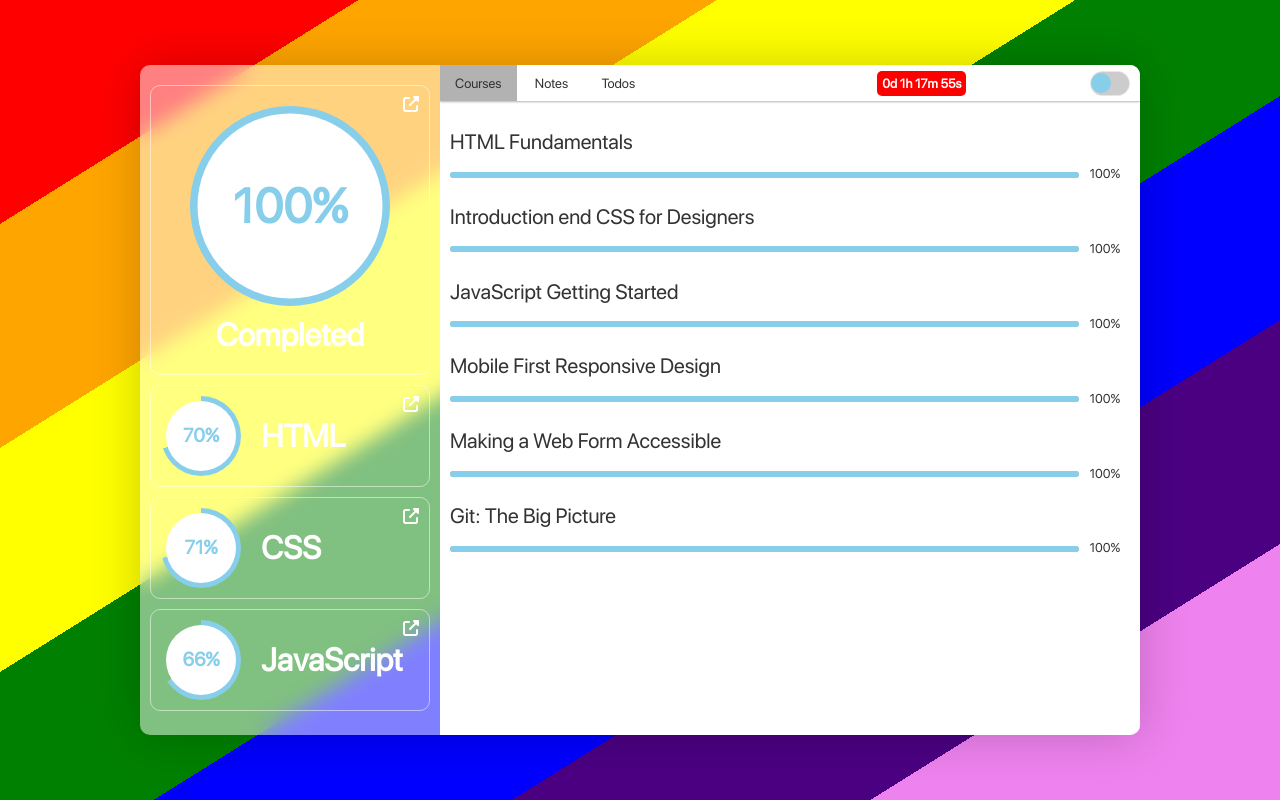
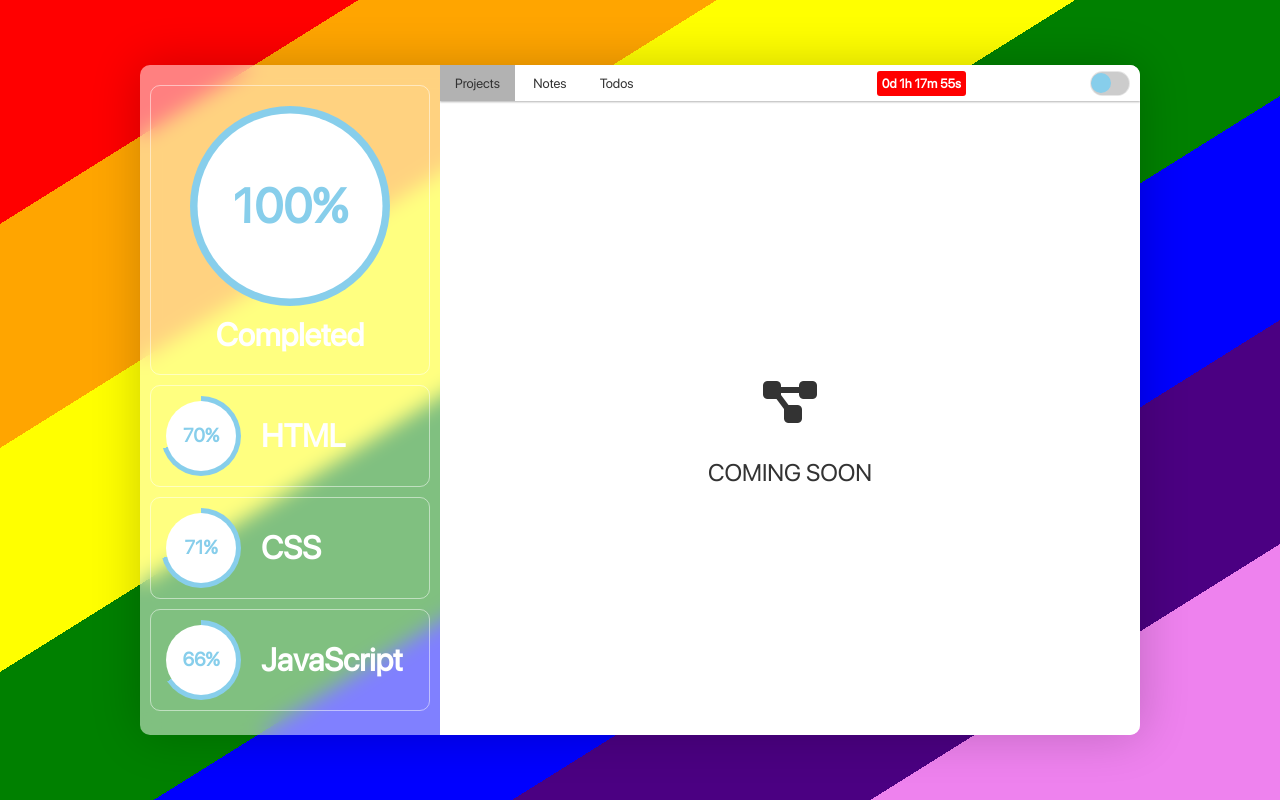
Before and after one commit to ekaranjaa/gads, a plain HTML site: page index.html in a window 1280 px wide. Drawn offline with Linux system fonts and the light colour scheme.

Commit message:
Replacing courses tab with projects and minor UI improvements

```diff
--- a/index.html
+++ b/index.html
@@ -18,16 +18,16 @@
         <div class="context">
             <nav class="navbar">
                 <div class="nav-controls">
-                    <button name="courses" class="nav-link" onclick="openTab(event, 'courses')">
-                        <i class="fas fa-book-reader"></i>
-                        <span>Courses</span>
+                    <button name="projects" class="nav-link" onclick="openTab(event, 'projects')">
+                        <i class="fas fa-project-diagram"></i>
+                        <span>Projects</span>
                     </button>
                     <button name="notes" class="nav-link" onclick="openTab(event, 'notes')">
-                        <i class="fas fa-book"></i>
+                        <i class="fas fa-sticky-note"></i>
                         <span>Notes</span>
                     </button>
                     <button name="todos" class="nav-link" onclick="openTab(event, 'todos')">
-                        <i class="fas fa-clipboard-list"></i>
+                        <i class="fas fa-tasks"></i>
                         <span>Todos</span>
                     </button>
                 </div>
@@ -44,8 +44,8 @@
                 </div>
             </nav>
             <div class="content">
-                <div id="courses" class="tab-content">
-                    <div class="courses empty">
+                <div id="projects" class="tab-content">
+                    <div class="projects empty">
                         <div class="emptyContent">
                             <div class="spinner"></div>
                         </div>
@@ -62,7 +62,7 @@
                     </form>
                     <div class="notes empty">
                         <div class="emptyContent">
-                            <i class="fas fa-book"></i>
+                            <i class="fas fa-sticky-note"></i>
                             <p>You have no notes yet</p>
                         </div>
                     </div>
@@ -77,7 +77,7 @@
                     </form>
                     <div class="todos empty">
                         <div class="emptyContent">
-                            <i class="fas fa-clipboard-list"></i>
+                            <i class="fas fa-tasks"></i>
                             <p>You have no todos yet</p>
                         </div>
                         <!-- <button class="btn clear-todos">Clear todos</button> -->
--- a/js/api.js
+++ b/js/api.js
@@ -19,48 +19,17 @@ const skills = [
         'link': 'https://app.pluralsight.com/score/skill-assessment/javascript/summary?context=profile'
     }
 ]
-const courses = [
-    {
-        'name': 'HTML Fundamentals',
-        'progress': 100,
-        'link': 'https://app.pluralsight.com/library/courses/cf24be02-4875-4adb-a0dd-497e0235f47f'
-    },
-    {
-        'name': 'Introduction end CSS for Designers',
-        'progress': 100,
-        'link': 'https://app.pluralsight.com/library/courses/cf24be02-4875-4adb-a0dd-497e0235f47f'
-    },
-    {
-        'name': 'JavaScript Getting Started',
-        'progress': 100,
-        'link': 'https://app.pluralsight.com/library/courses/cf24be02-4875-4adb-a0dd-497e0235f47f'
-    },
-    {
-        'name': 'Mobile First Responsive Design',
-        'progress': 100,
-        'link': 'https://app.pluralsight.com/library/courses/9358b960-8da3-4f12-a926-e166832d34a3'
-    },
-    {
-        'name': 'Making a Web Form Accessible',
-        'progress': 100,
-        'link': 'https://app.pluralsight.com/library/courses/4dd99913-5d17-4c6b-9b14-99785e7861c8'
-    },
-    {
-        'name': 'Git: The Big Picture',
-        'progress': 100,
-        'link': 'https://app.pluralsight.com/library/courses/git-big-picture/table-of-contents'
-    }
-]
+const projects = []
 
 const analyticsContainer = document.getElementById('analytics')
-const coursesTab = document.querySelector('.courses')
+const projectsTab = document.querySelector('.projects')
 const primaryColor = getComputedStyle(document.body).getPropertyValue('--primary')
 
 const analytics = `
     <div class="card">
         <div class="head">
-            <a href="${overallProgress.link}" target="_blank">
-                <i class="icon fas fa-external-link-alt"></i>
+            <a href="${overallProgress.link}" class="icon" target="_blank">
+                <i class="fas fa-external-link-alt"></i>
             </a>
             <div class="chart" data-progress="${overallProgress.progress}" style="background: conic-gradient(${primaryColor} 0% ${overallProgress.progress}%, rgba(0, 0, 0, 0) ${overallProgress.progress}% 100%)"></div>
         </div>
@@ -77,8 +46,8 @@ for (let i = 0; i < skills.length; i++) {
     const card = `
         <div class="card-mini">
             <div class="head">
-                <a href="${skill.link}" target="_blank">
-                    <i class="icon fas fa-external-link-alt"></i>
+                <a href="${skill.link}" class="icon" target="_blank">
+                    <i class="fas fa-external-link-alt"></i>
                 </a>
                 <div class="chart" data-progress="${skill.marks}%"  style="background: conic-gradient(${primaryColor} 0% ${skill.marks}%, rgba(0, 0, 0, 0) ${skill.marks}% 100%)"></div>
             </div>
@@ -90,34 +59,34 @@ for (let i = 0; i < skills.length; i++) {
     analyticsContainer.innerHTML += card
 }
 
-function displayCourses() {
-    if (courses.length > 0) {
-        coursesTab.classList.remove('empty')
+function displayProjects() {
+    if (projects.length > 0) {
+        projectsTab.classList.remove('empty')
 
-        for (let i = 0; i < courses.length; i++) {
-            const course = courses[i];
+        for (let i = 0; i < projects.length; i++) {
+            const project = projects[i];
 
             const card = `
-                <div class="course">
-                    <div class="course-name">
-                        <a href="${course.link}" target="_blank">${course.name}</a>
+                <div class="project">
+                    <div class="project-name">
+                        <a href="${project.link}" target="_blank">${project.name}</a>
                     </div>
                     <div class="progress">
                         <div class="progress-bar">
-                            <div class="bar" style="width: ${course.progress}%"></div>,
+                            <div class="bar" style="width: ${project.progress}%"></div>
                         </div>
-                        <span>${course.progress}%</span>
+                        <span>${project.progress}%</span>
                     </div>
                 </div>
             `
 
-            coursesTab.innerHTML += card
+            projectsTab.innerHTML += card
         }
     } else {
-        coursesTab.innerHTML = `
+        projectsTab.innerHTML = `
             <div class="emptyContent">
-                <i class="fas fa-book-open"></i>
-                <p>You have not started any courses yet</p>
+                <i class="fas fa-project-diagram"></i>
+                <p>COMING SOON</p>
             </div>
         `
     }
@@ -140,7 +109,7 @@ document.addEventListener('DOMContentLoaded', () => {
 
     window.setTimeout(() => {
         document.querySelector('.spinner').style.display = 'none'
-        displayCourses()
+        displayProjects()
     }, 3000)
 })
 
--- a/js/main.js
+++ b/js/main.js
@@ -44,7 +44,7 @@ function rememberTheme(theme) {
 
         if (distance < 0) {
             clearInterval(x)
-            document.querySelector(".countdown").innerHTML = "Phase I Complete"
+            document.querySelector(".countdown").innerHTML = "Phase 1 Complete"
         }
     }, 1000)
 })()
--- a/sass/_main.scss
+++ b/sass/_main.scss
@@ -115,15 +115,20 @@ div[class^="card"] {
   border: solid 1px var(--border-color);
   overflow: hidden;
 
+  &:hover .icon,
+  &:focus .icon {
+    display: block;
+  }
+
   .icon {
-    padding: 10px;
+    padding: 8px;
     position: absolute;
     top: 0;
     right: 0;
     color: var(--card-text-color);
+    display: none;
 
     &:hover,
-    &:active,
     &:focus {
       background: var(--bg);
     }
@@ -245,7 +250,6 @@ div[class^="card"] {
       cursor: pointer;
 
       &:hover:not(.active),
-      &:active:not(.active),
       &:focus:not(.active) {
         background: rgba(0, 0, 0, 0.1);
       }
@@ -278,7 +282,7 @@ div[class^="card"] {
 
   .countdown {
     padding: 5px;
-    border-radius: 5px;
+    border-radius: 3px;
     font-size: 0.8rem;
     font-weight: bold;
     color: #fff;
@@ -377,7 +381,7 @@ div[class^="card"] {
     }
   }
 
-  .courses,
+  .projects,
   .notes,
   .todos {
     min-height: 300px;
@@ -398,7 +402,7 @@ div[class^="card"] {
   }
 }
 
-.course {
+.project {
   margin: 20px 0;
 
   &-name {
@@ -411,7 +415,6 @@ div[class^="card"] {
     color: var(--global-text-color);
 
     &:hover,
-    &:active,
     &:focus {
       text-decoration: underline;
     }
@@ -456,7 +459,6 @@ div[class^="card"] {
     overflow: hidden;
 
     &:hover .task-controls,
-    &:active .task-controls,
     &:focus .task-controls {
       display: block;
     }
@@ -490,7 +492,6 @@ div[class^="card"] {
     }
 
     &:hover .task-controls,
-    &:active .task-controls,
     &:focus .task-controls {
       display: block;
     }
```
Also changed, not shown: css/style.css.
